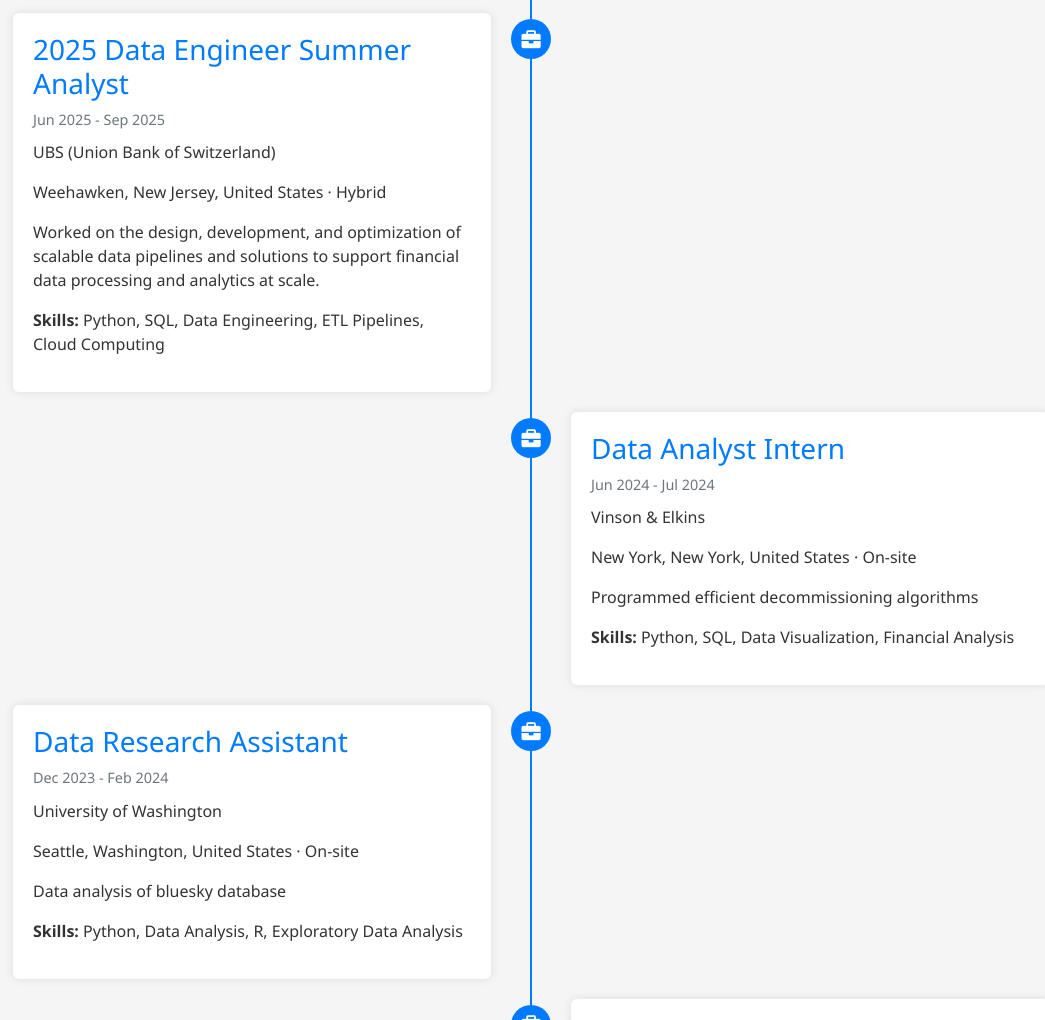
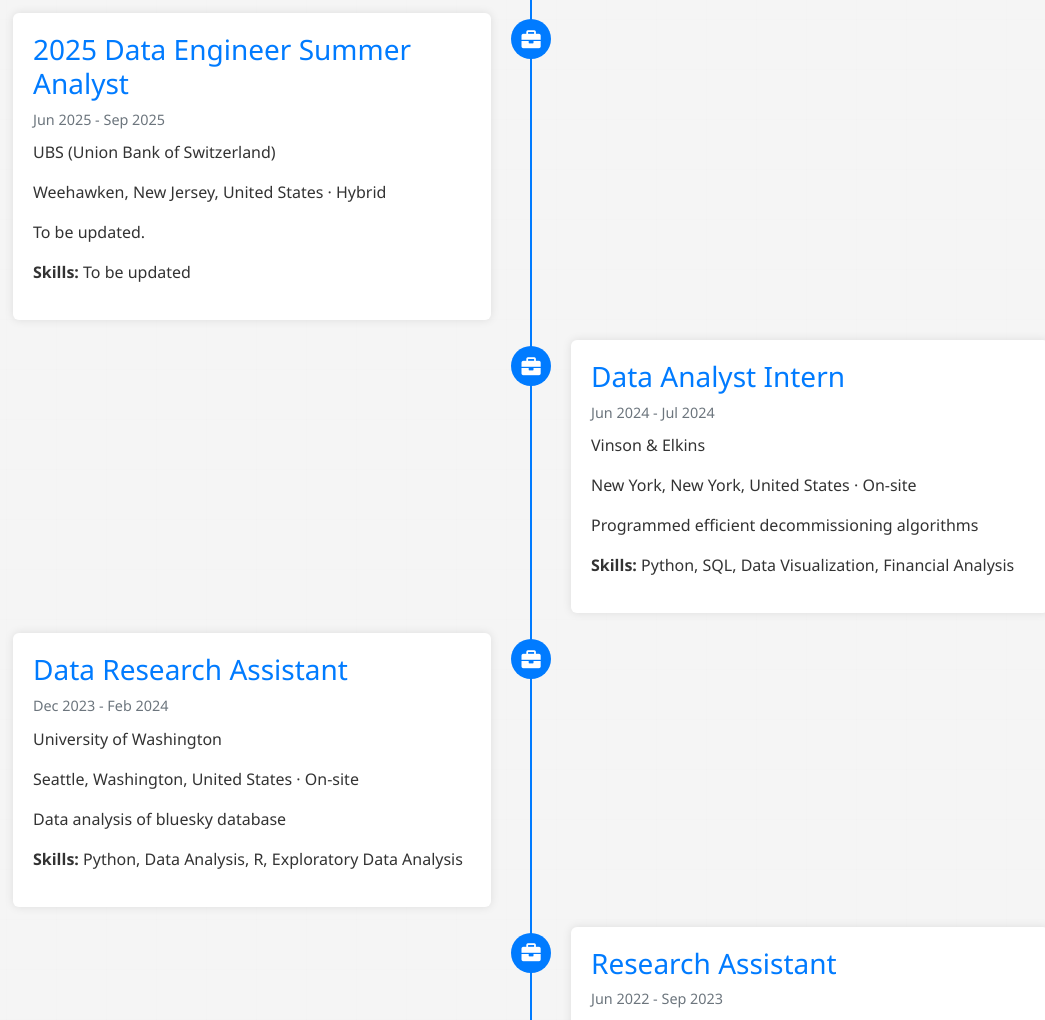
Before and after one commit to veersh31/personal-portfolio, a plain HTML site: page index.html in a window 1280 px wide. Shown: the part 1381-2401 px from the top of the page, without its empty margins (109-1154 px from the left). Drawn offline with nearby package versions, Linux system fonts and the light colour scheme.

Commit message:
Fixed Status of UBS

```diff
--- a/index.html
+++ b/index.html
@@ -92,8 +92,8 @@
                         <div class="timeline-date">Jun 2025 - Sep 2025</div>
                         <p>UBS (Union Bank of Switzerland)</p>
                         <p>Weehawken, New Jersey, United States · Hybrid</p>
-                        <p>Worked on the design, development, and optimization of scalable data pipelines and solutions to support financial data processing and analytics at scale.</p>
-                        <p><strong>Skills:</strong> Python, SQL, Data Engineering, ETL Pipelines, Cloud Computing</p>
+                        <p>To be updated.</p>
+                        <p><strong>Skills:</strong> To be updated</p>
                     </div>
                 </div>
                 <div class="timeline-item">
```
